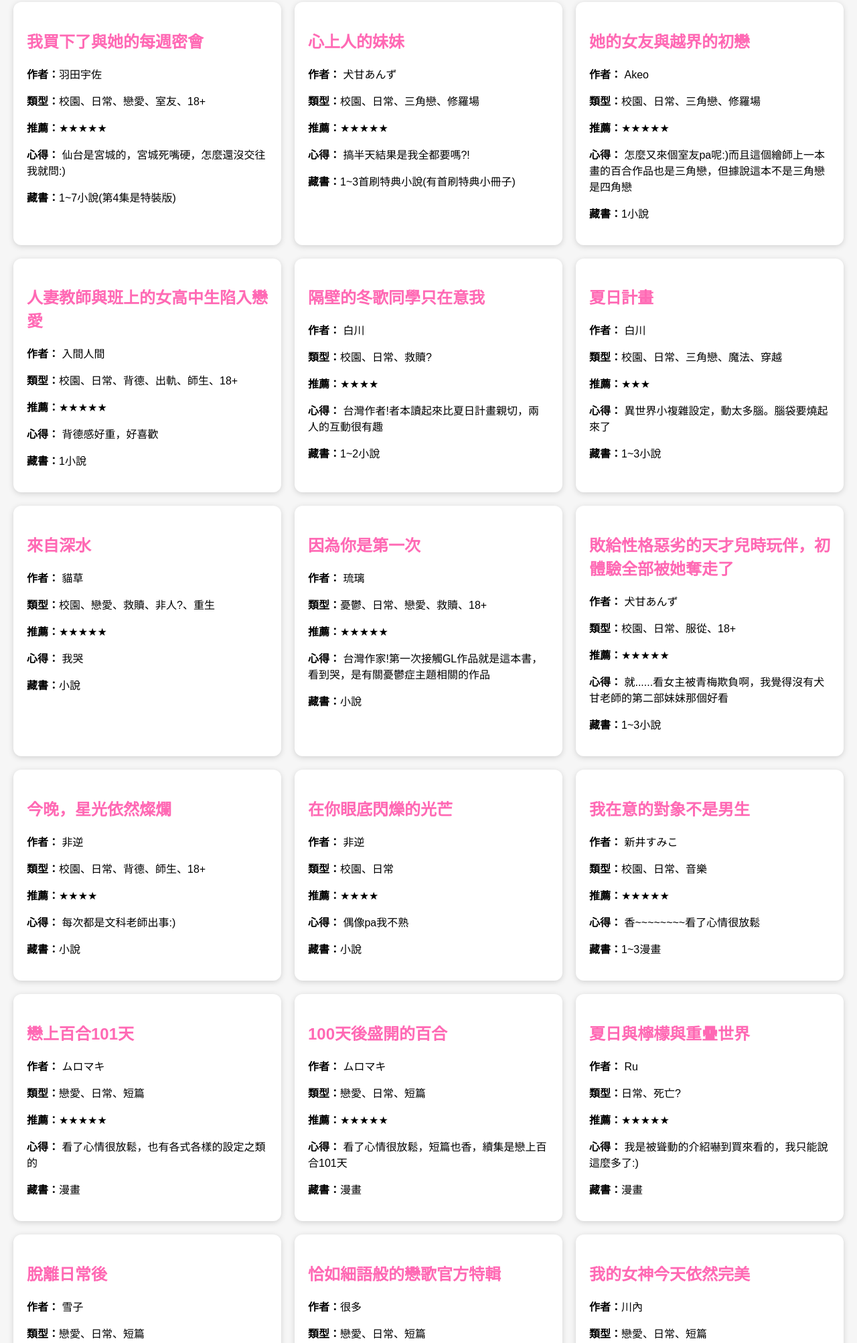
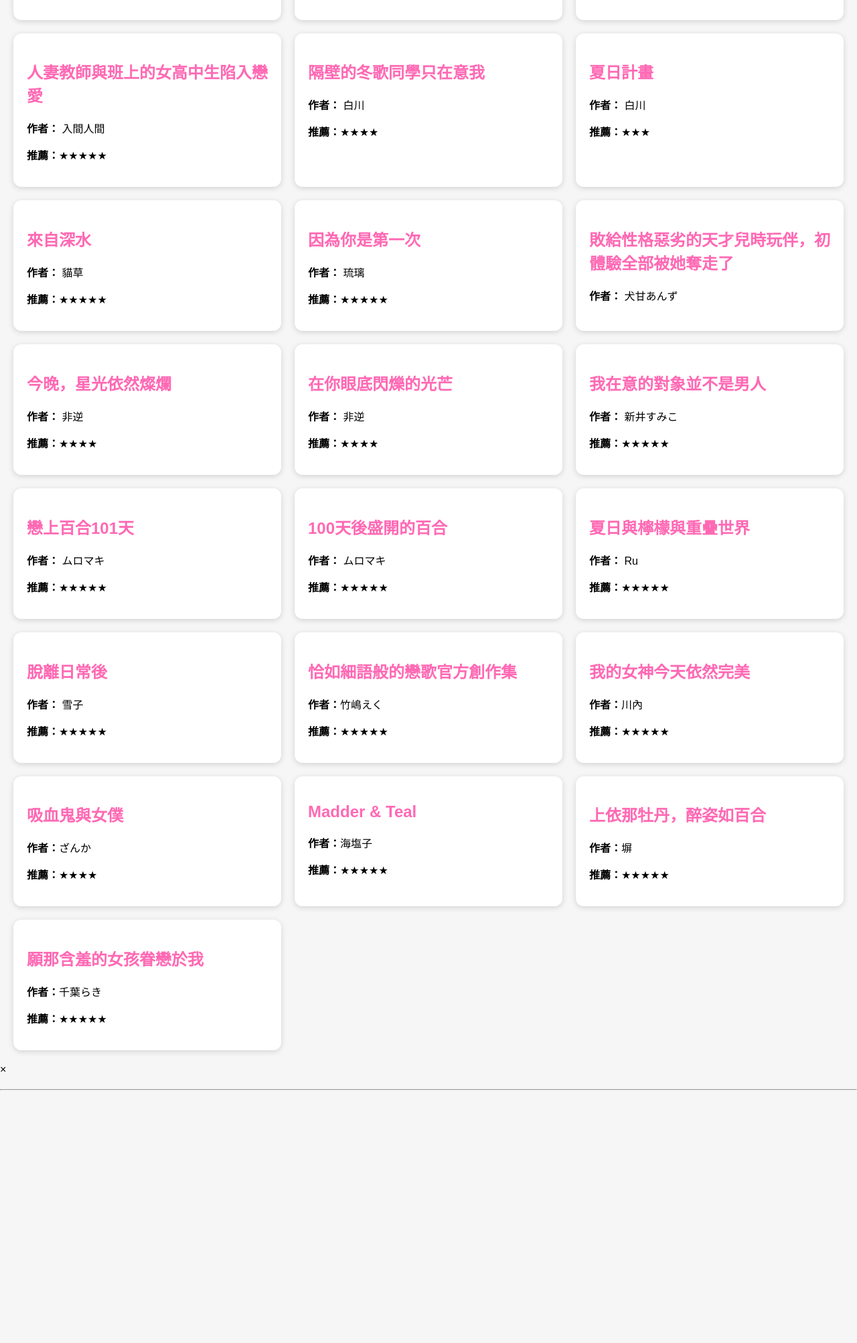
Before and after one commit to UlricA190212/YURI, a plain HTML site: page index.html in a window 1280 px wide. Shown: the part 706-2711 px from the top of the page at 67% size. After the commit the page ends 2350 px from the top, so only its background shows below. Drawn offline with Linux system fonts and the light colour scheme.

Commit message:
Update index.html

```diff
--- a/index.html
+++ b/index.html
@@ -1,14 +1,3 @@
-<!DOCTYPE html>
-<html lang="en">
-
-  <head>
-    <meta charset="UTF-8">
-    <title>百合圖書清單網站</title>
-    <link rel="stylesheet" href="./style.css">
-
-  </head>
-
-  <body>
     </html>
 </head>
     <title>UlricA的百合作品圖書館</title>
@@ -33,389 +22,259 @@
 
 <section id="bookContainer" class="book-grid">
 
-    <div class="book-card">
+    <div class="book-card"
+     onclick="openBook('wataren')">
+
     <h2>我們不可能成為戀人！絕對不行。（※似乎可行？）</h2>
 
-        <p><strong>作者：</strong>みかみてれん</p>
-
-        <p><strong>類型：</strong>後宮、校園、修羅場、三角戀</p>
-
+    <p>作者：みかみてれん</p>
  <p><strong>推薦：</strong>★★★★★</p>
-
-        <p><strong>心得：</strong>
-            真紗激進派。百合後宮番，屑粉毛被美少女玩弄的故事
-        </p>
-      <p><strong>藏書：</strong>1~8小說、第7集漫畫(2本)、短集篇小說、SS集小說</p>
 </div>
 
-    <div class="book-card">
+    <div class="book-card"
+     onclick="openBook('shinokoi')">
+
     <h2>志乃與戀</h2>
 
-        <p><strong>作者：</strong>千種みのり</p>
-
-        <p><strong>類型：</strong>青春、甜文、校園、日常</p>
-
+    <p>作者：千種みのり</p>
  <p><strong>推薦：</strong>★★★★★</p>
-
-        <p><strong>心得：</strong>
-            傳教成功率極高，色色萬歲。
-        </p>
-      <p><strong>藏書：</strong>future小說</p>
 </div>
 
-    <div class="book-card">
+
+    <div class="book-card"
+     onclick="openBook('adashima')">
         <h2>安達與島村</h2>
 
         <p><strong>作者：</strong>入間人間</p>
-
-        <p><strong>類型：</strong>校園、戀愛</p>
-
        <p><strong>推薦：</strong>★★★★★</p>
-
-        <p><strong>心得：</strong>
-            安達超麻煩（褒意），請趕快結婚
-        </p>
-      <p><strong>藏書：</strong>0、掛軸</p>
       </div>
-  <div class="book-card">
+  <div class="book-card"
+     onclick="openBook('weeklymeeting')">
         <h2>我買下了與她的每週密會</h2>
 
         <p><strong>作者：</strong>羽田宇佐</p>
-
-        <p><strong>類型：</strong>校園、日常、戀愛、室友、18+</p>
-
-        <p><strong>推薦：</strong>★★★★★</p>
-
-        <p><strong>心得：</strong>
-            仙台是宮城的，宮城死嘴硬，怎麼還沒交往我就問:)
-        </p>
-    <p><strong>藏書：</strong>1~7小說(第4集是特裝版)</p>
 </div>
-   </div>
-  <div class="book-card">
+  <div class="book-card"
+     onclick="openBook('imouto')">
         <h2>心上人的妹妹</h2>
 
         <p><strong>作者：</strong> 犬甘あんず</p>
 
-        <p><strong>類型：</strong>校園、日常、三角戀、修羅場</p>
-
  <p><strong>推薦：</strong>★★★★★</p>
 
-        <p><strong>心得：</strong>
-            搞半天結果是我全都要嗎?!
-        </p>
-    <p><strong>藏書：</strong>1~3首刷特典小說(有首刷特典小冊子)</p>
   </div>
-  </div>
-  <div class="book-card">
+
+  <div class="book-card"
+     onclick="openBook('hatsukoi')">
         <h2>她的女友與越界的初戀</h2>
 
         <p><strong>作者：</strong> Akeo</p>
-
-        <p><strong>類型：</strong>校園、日常、三角戀、修羅場</p>
-
 <p><strong>推薦：</strong>★★★★★</p>
 
-        <p><strong>心得：</strong>
-            怎麼又來個室友pa呢:)而且這個繪師上一本畫的百合作品也是三角戀，但據說這本不是三角戀是四角戀
-        </p>
-    <p><strong>藏書：</strong>1小說</p>
   </div>
- </div>
-  <div class="book-card">
+
+  <div class="book-card"
+     onclick="openBook('人妻教師')">
         <h2>人妻教師與班上的女高中生陷入戀愛</h2>
 
         <p><strong>作者：</strong> 入間人間</p>
 
-        <p><strong>類型：</strong>校園、日常、背德、出軌、師生、18+</p>
+        <p><strong>推薦：</strong>★★★★★</p>
+ </div>
 
-        <p><strong>推薦：</strong>★★★★★</p>
-
-        <p><strong>心得：</strong>
-            背德感好重，好喜歡
-        </p>
-    <p><strong>藏書：</strong>1小說</p>
-    </div>
- </div>
-  <div class="book-card">
+  <div class="book-card"
+     onclick="openBook('冬歌同學')">
         <h2>隔壁的冬歌同學只在意我</h2>
 
         <p><strong>作者：</strong> 白川</p>
 
-        <p><strong>類型：</strong>校園、日常、救贖?</p>
+        <p><strong>推薦：</strong>★★★★</p>
+ </div>
 
-        <p><strong>推薦：</strong>★★★★</p>
-
-        <p><strong>心得：</strong>
-            台灣作者!者本讀起來比夏日計畫親切，兩人的互動很有趣
-        </p>
-    <p><strong>藏書：</strong>1~2小說</p>
-    </div>
- </div>
-  <div class="book-card">
+  <div class="book-card"
+     onclick="openBook('夏日計畫')">
         <h2>夏日計畫</h2>
 
         <p><strong>作者：</strong> 白川</p>
 
-        <p><strong>類型：</strong>校園、日常、三角戀、魔法、穿越</p>
-
         <p><strong>推薦：</strong>★★★</p>
 
-        <p><strong>心得：</strong>
-            異世界小複雜設定，動太多腦。腦袋要燒起來了
-        </p>
-    <p><strong>藏書：</strong>1~3小說</p>
  </div>
- </div>
-  <div class="book-card">
+
+  <div class="book-card"
+     onclick="openBook('來自深水')">
         <h2>來自深水</h2>
 
         <p><strong>作者：</strong> 貓草</p>
 
-        <p><strong>類型：</strong>校園、戀愛、救贖、非人?、重生</p>
+        <p><strong>推薦：</strong>★★★★★</p>
+ </div>
 
-        <p><strong>推薦：</strong>★★★★★</p>
-
-        <p><strong>心得：</strong>
-            我哭
-        </p>
-    <p><strong>藏書：</strong>小說</p>
-    </div>
- </div>
-  <div class="book-card">
+  <div class="book-card"
+     onclick="openBook('因為你是第一次')">
         <h2>因為你是第一次</h2>
 
         <p><strong>作者：</strong> 琉璃</p>
-
-        <p><strong>類型：</strong>憂鬱、日常、戀愛、救贖、18+</p>
-
         <p><strong>推薦：</strong>★★★★★</p>
 
-        <p><strong>心得：</strong>
-            台灣作家!第一次接觸GL作品就是這本書，看到哭，是有關憂鬱症主題相關的作品
-        </p>
-    <p><strong>藏書：</strong>小說</p>
  </div>
- </div>
-  <div class="book-card">
+
+  <div class="book-card"
+     onclick="openBook('惡劣青梅')">
         <h2>敗給性格惡劣的天才兒時玩伴，初體驗全部被她奪走了</h2>
 
         <p><strong>作者：</strong> 犬甘あんず</p>
 
-        <p><strong>類型：</strong>校園、日常、服從、18+</p>
+ </div>
 
-        <p><strong>推薦：</strong>★★★★★</p>
-
-        <p><strong>心得：</strong>
-            就......看女主被青梅欺負啊，我覺得沒有犬甘老師的第二部妹妹那個好看
-        </p>
-    <p><strong>藏書：</strong>1~3小說</p>
-    </div>
- </div>
-  <div class="book-card">
+  <div class="book-card"
+     onclick="openBook('星光燦爛')">
     <h2>今晚，星光依然燦爛</h2>
 
 <p><strong>作者：</strong> 非逆</p>
 
-        <p><strong>類型：</strong>校園、日常、背德、師生、18+</p>
-
         <p><strong>推薦：</strong>★★★★</p>
 
-        <p><strong>心得：</strong>
-            每次都是文科老師出事:)
-        </p>
-    <p><strong>藏書：</strong>小說</p>
  </div>
- </div>
-  <div class="book-card">
+
+  <div class="book-card"
+     onclick="openBook('閃爍光芒')">
         <h2>在你眼底閃爍的光芒</h2>
 
         <p><strong>作者：</strong> 非逆</p>
 
-        <p><strong>類型：</strong>校園、日常</p>
-
    <p><strong>推薦：</strong>★★★★</p>
 
-        <p><strong>心得：</strong>
-            偶像pa我不熟
-        </p>
-    <p><strong>藏書：</strong>小說</p>
  </div>
- </div>
-  <div class="book-card">
-        <h2>我在意的對象不是男生</h2>
 
+  <div class="book-card"
+     onclick="openBook('綠色女同')">
+<h2>我在意的對象並不是男人</h2>
         <p><strong>作者：</strong> 新井すみこ</p>
 
-        <p><strong>類型：</strong>校園、日常、音樂</p>
+        <p><strong>推薦：</strong>★★★★★</p>
+</div>
 
+  <div class="book-card"
+     onclick="openBook('戀上百合101天')">
+       <h2>戀上百合101天</h2>
+        <p><strong>作者：</strong> ムロマキ</p>
         <p><strong>推薦：</strong>★★★★★</p>
+</div>
 
-        <p><strong>心得：</strong>
-            香~~~~~~~~看了心情很放鬆
-        </p>
-    <p><strong>藏書：</strong>1~3漫畫</p>
-    </div>
-</div>
-  <div class="book-card">
-        <h2>戀上百合101天</h2>
-
-        <p><strong>作者：</strong> ムロマキ</p>
-
-        <p><strong>類型：</strong>戀愛、日常、短篇</p>
-
-        <p><strong>推薦：</strong>★★★★★</p>
-
-        <p><strong>心得：</strong>
-            看了心情很放鬆，也有各式各樣的設定之類的
-        </p>
-    <p><strong>藏書：</strong>漫畫</p>
-    </div>
-</div>
-  <div class="book-card">
+  <div class="book-card"
+     onclick="openBook('100')">
         <h2>100天後盛開的百合</h2>
 
         <p><strong>作者：</strong> ムロマキ</p>
 
-        <p><strong>類型：</strong>戀愛、日常、短篇</p>
 
         <p><strong>推薦：</strong>★★★★★</p>
 
-        <p><strong>心得：</strong>
-            看了心情很放鬆，短篇也香，續集是戀上百合101天
-        </p>
-    <p><strong>藏書：</strong>漫畫</p>
+
 </div>
-</div>
-  <div class="book-card">
+
+  <div class="book-card"
+     onclick="openBook('夏日檸檬')">
         <h2>夏日與檸檬與重疊世界</h2>
 
         <p><strong>作者：</strong> Ru</p>
 
-        <p><strong>類型：</strong>日常、死亡?</p>
+        <p><strong>推薦：</strong>★★★★★</p>
+</div>
 
-        <p><strong>推薦：</strong>★★★★★</p>
-
-        <p><strong>心得：</strong>
-            我是被聳動的介紹嚇到買來看的，我只能說這麼多了:)
-        </p>
-    <p><strong>藏書：</strong>漫畫</p>
-    </div>
-</div>
-  <div class="book-card">
+  <div class="book-card"
+     onclick="openBook('脫離日常後')">
         <h2>脫離日常後</h2>
 
         <p><strong>作者：</strong> 雪子</p>
 
-        <p><strong>類型：</strong>戀愛、日常、短篇</p>
+        <p><strong>推薦：</strong>★★★★★</p>
+</div>
+
+  <div class="book-card"
+     onclick="openBook('恰如官方特輯')">
+        <h2>恰如細語般的戀歌官方創作集</h2>
+
+        <p><strong>作者：</strong>竹嶋えく</p>
 
        <p><strong>推薦：</strong>★★★★★</p>
-
-        <p><strong>心得：</strong>
-            輕鬆無腦看:)甜甜的。雪子老師的畫風好好看!
-        </p>
-    <p><strong>藏書：</strong>漫畫</p>
 </div>
-</div>
-  <div class="book-card">
-        <h2>恰如細語般的戀歌官方特輯</h2>
-
-        <p><strong>作者：</strong>很多 </p>
-
-        <p><strong>類型：</strong>戀愛、日常、短篇</p>
-
-        <p><strong>推薦：</strong>★★★★★</p>
-
-        <p><strong>心得：</strong>
-            雪子老師也有畫喔~這本是官方邀請各繪師來幫恰如畫短篇.......大概是醬
-        </p>
-    <p><strong>藏書：</strong>漫畫</p>
-    </div>
-</div>
-  <div class="book-card">
+  <div class="book-card"
+     onclick="openBook('女神')">
         <h2>我的女神今天依然完美</h2>
 
         <p><strong>作者：</strong>川內</p>
 
-        <p><strong>類型：</strong>戀愛、日常、短篇</p>
-
         <p><strong>推薦：</strong>★★★★★</p>
 
-        <p><strong>心得：</strong>
-            就是同個世界然後在不同地方有不同的百合cp的故事:)第二集最後有色色圖
-        </p>
-    <p><strong>藏書：</strong>1~2漫畫</p>
 </div>
-</div>
-  <div class="book-card">
+
+  <div class="book-card"
+     onclick="openBook('吸血鬼與女僕')">
         <h2>吸血鬼與女僕</h2>
 
         <p><strong>作者：</strong>ざんか </p>
 
-        <p><strong>類型：</strong>戀愛、日常、短篇、吸血鬼</p>
-
         <p><strong>推薦：</strong>★★★★</p>
 
-        <p><strong>心得：</strong>
-            主要是吸血鬼很可愛，然後跟女僕私奔啦
-        </p>
-    <p><strong>藏書：</strong>漫畫</p>
 </div>
-</div>
-  <div class="book-card">
+
+  <div class="book-card"
+     onclick="openBook('MT')">
         <h2>Madder & Teal</h2>
 
         <p><strong>作者：</strong>海塩子</p>
 
-        <p><strong>類型：</strong>室友、戀愛、日常、短篇、音樂</p>
+        <p><strong>推薦：</strong>★★★★★</p>
+</div>
 
-        <p><strong>推薦：</strong>★★★★★</p>
-
-        <p><strong>心得：</strong>
-            海塩子老師本人超正!雖然都是輕鬆小日常短篇，但劇情都有再推進，後續可以在IG或脆上都有在更新
-        </p>
-    <p><strong>藏書：</strong>漫畫</p>
-    </div>
-</div>
-  <div class="book-card">
+  <div class="book-card"
+     onclick="openBook('上依那牡丹')">
         <h2>上依那牡丹，醉姿如百合</h2>
 
         <p><strong>作者：</strong>塀</p>
 
-        <p><strong>類型：</strong>宿舍、戀愛、日常、喝酒</p>
+        <p><strong>推薦：</strong>★★★★★</p>
+</div>
 
-        <p><strong>推薦：</strong>★★★★★</p>
-
-        <p><strong>心得：</strong>
-            可以看這篇來增進酒類知識，台灣女同張景嵐持續發力中，目標郡上學姊，使用道具:18天生啤、牛舌餅。動畫還不錯看:)
-        </p>
-    <p><strong>藏書：</strong>1漫畫</p>
-    </div>
-</div>
-  <div class="book-card">
+  <div class="book-card"
+     onclick="openBook('願那含羞的女孩眷戀於我')">
         <h2>願那含羞的女孩眷戀於我</h2>
 
         <p><strong>作者：</strong>千葉らき </p>
 
-        <p><strong>類型：</strong>校園、日常</p>
-
         <p><strong>推薦：</strong>★★★★★</p>
 
-        <p><strong>心得：</strong>
-            青澀校園戀愛番，兩個人都可可愛愛的。原作出到第二集就完結了，有在一起啦:)皆大歡喜
-        </p>
-    <p><strong>藏書：</strong>1漫畫</p>
     </div>
-
 
 </section>
 
 <script src="script.js"></script>
 
+<div id="bookModal" class="modal">
+
+    <div class="modal-content">
+
+        <span class="close-btn" onclick="closeBook()">&times;</span>
+
+        <h2 id="modalTitle"></h2>
+
+        <p id="modalAuthor"></p>
+
+        <p id="modalGenre"></p>
+
+        <p id="modalRating"></p>
+
+        <p id="modalCollection"></p>
+
+        <hr>
+
+        <p id="modalReview"></p>
+
+    </div>
+
+</div>
+
 </body>
 </html>
-    <script  src="./script.js"></script>
-
-  </body>
-
-</html>
```
Lines whose indentation alone changed are shown as unchanged.
